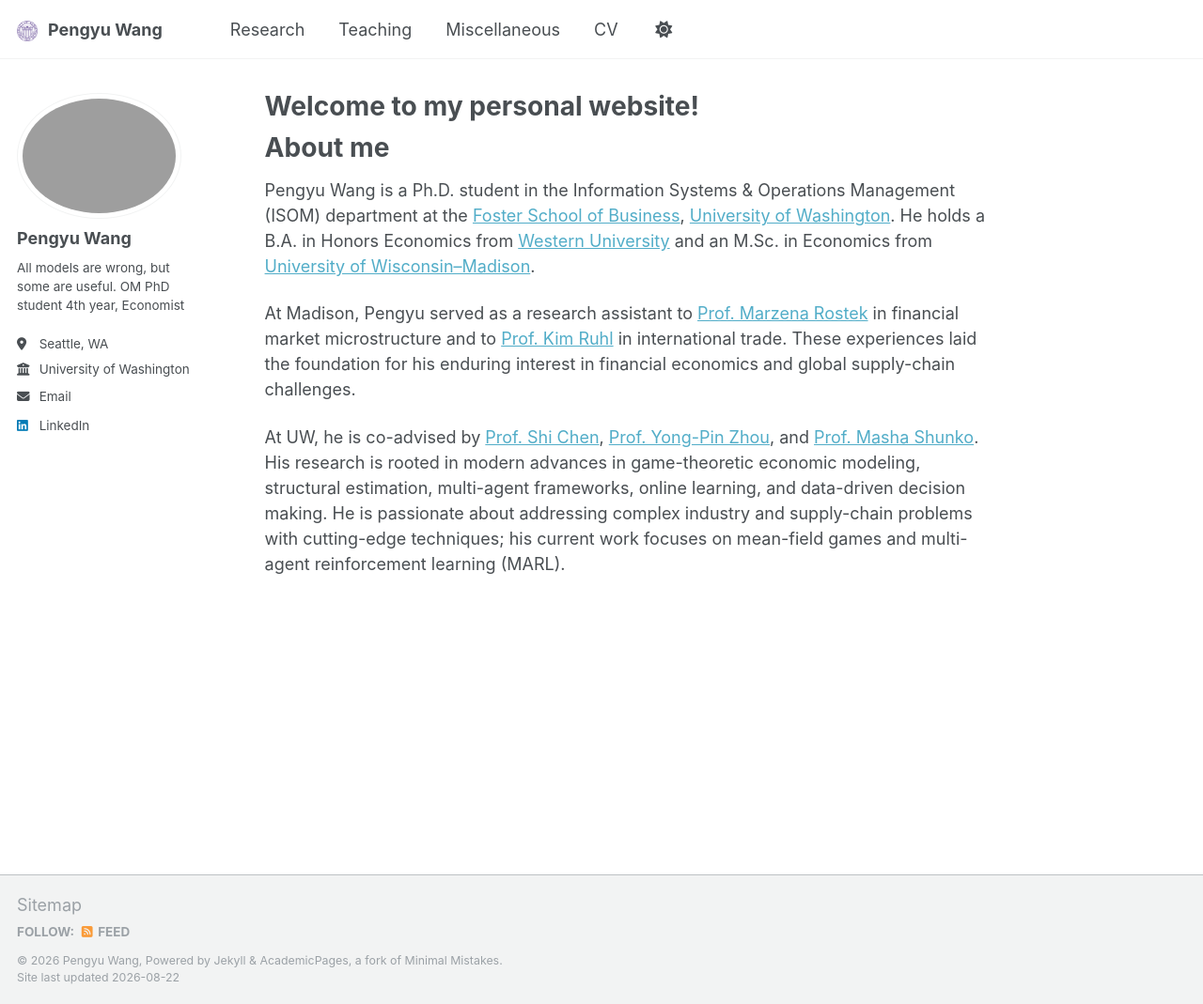
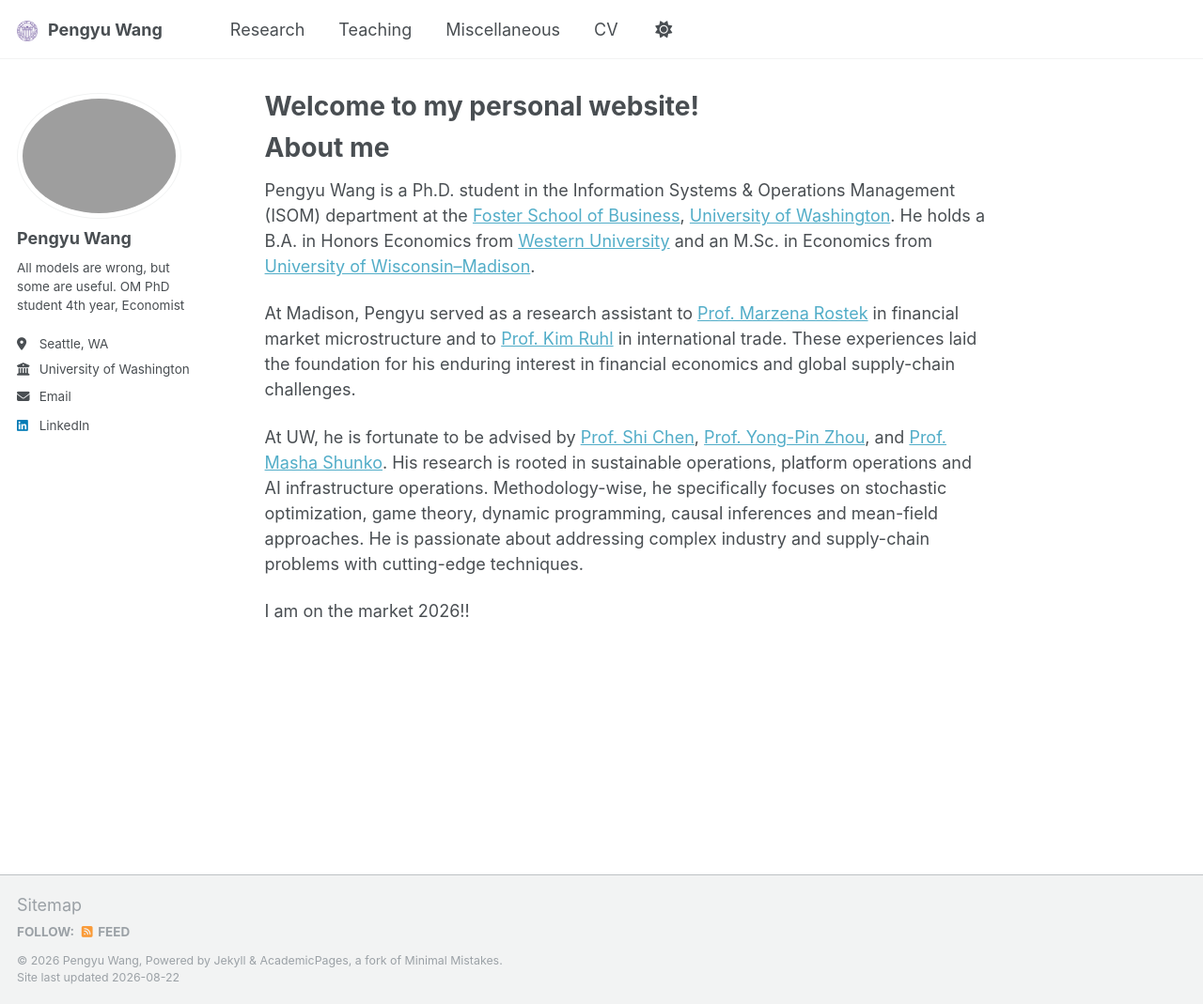
Before and after one commit to MithrandiRAaron/mithrandiraaron.github.io, a Jekyll site: the page built from _pages/about.md, in a window 1280 px wide and 1069 px high. Shown: the whole window at 94% size. Built offline with Jekyll 4.4.1, drawn with Linux system fonts in a browser that asks for light colours.

Commit message:
Revise about page with new research interests
Updated research focus and added market availability.

```diff
--- a/_pages/about.md
+++ b/_pages/about.md
@@ -12,4 +12,6 @@ Pengyu Wang is a Ph.D. student in the Information Systems & Operations Managemen
 
 At Madison, Pengyu served as a research assistant to [Prof. Marzena Rostek](https://users.ssc.wisc.edu/~mrostek/){:target="_blank"} in financial market microstructure and to [Prof. Kim Ruhl](https://www.kimjruhl.com/){:target="_blank"} in international trade. These experiences laid the foundation for his enduring interest in financial economics and global supply-chain challenges.
 
-At UW, he is co-advised by [Prof. Shi Chen](https://foster.uw.edu/faculty-research/directory/shi-chen/){:target="_blank"}, [Prof. Yong-Pin Zhou](https://faculty.washington.edu/yongpin/){:target="_blank"}, and [Prof. Masha Shunko](https://foster.uw.edu/faculty-research/directory/masha-shunko/){:target="_blank"}. His research is rooted in modern advances in game-theoretic economic modeling, structural estimation, multi-agent frameworks, online learning, and data-driven decision making. He is passionate about addressing complex industry and supply-chain problems with cutting-edge techniques; his current work focuses on mean-field games and multi-agent reinforcement learning (MARL).
+At UW, he is fortunate to be advised by [Prof. Shi Chen](https://foster.uw.edu/faculty-research/directory/shi-chen/){:target="_blank"}, [Prof. Yong-Pin Zhou](https://faculty.washington.edu/yongpin/){:target="_blank"}, and [Prof. Masha Shunko](https://foster.uw.edu/faculty-research/directory/masha-shunko/){:target="_blank"}. His research is rooted in sustainable operations, platform operations and AI infrastructure operations. Methodology-wise, he specifically focuses on stochastic optimization, game theory, dynamic programming, causal inferences and mean-field approaches. He is passionate about addressing complex industry and supply-chain problems with cutting-edge techniques.
+
+I am on the market 2026!!
```
